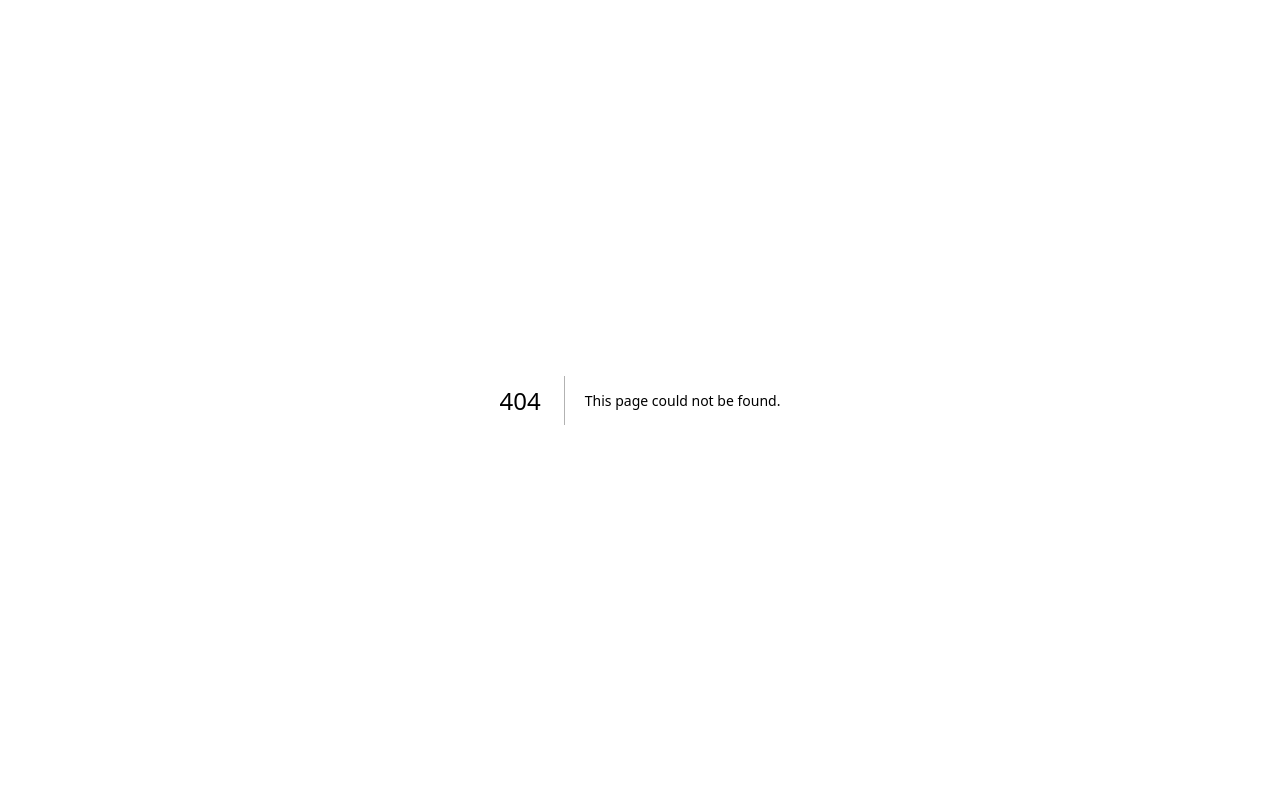
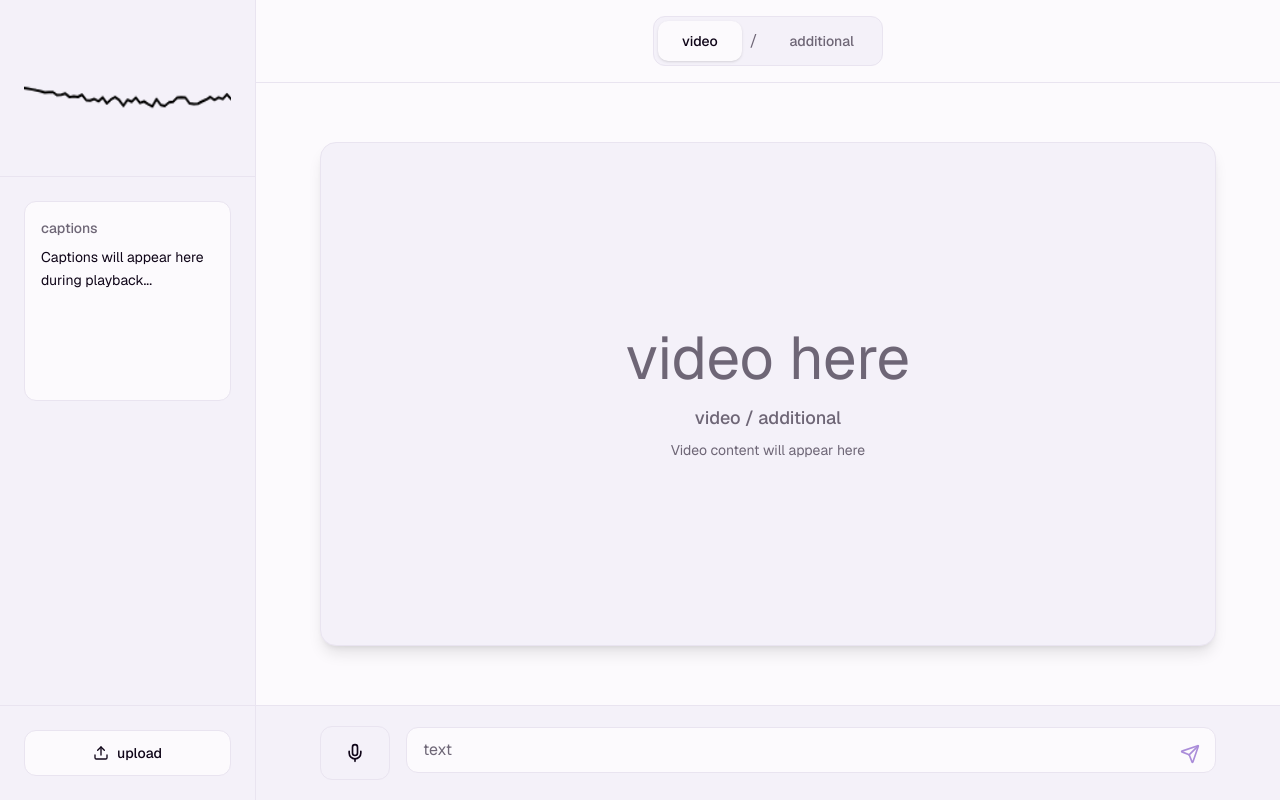
Before and after one commit to promatty/memory-mirror, a Next.js app in the folder frontend/: page /mirror in a window 1280 px wide. Before the commit this address had no page. Built offline with nearby package versions, Linux system fonts and the light colour scheme.

Commit message:
feat: mockup of UI

```diff
--- /dev/null
+++ b/frontend/src/app/mirror/page.tsx
@@ -0,0 +1,11 @@
+"use client"
+
+import { MirrorInterface } from "@/components/mirror/mirror-interface"
+
+export default function MirrorPage() {
+  return (
+    <main className="h-screen overflow-hidden bg-background">
+      <MirrorInterface />
+    </main>
+  )
+}
--- /dev/null
+++ b/frontend/src/components/mirror/audio-waveform.tsx
@@ -0,0 +1,81 @@
+"use client"
+
+import { useEffect, useRef } from "react"
+
+interface AudioWaveformProps {
+  isPlaying: boolean
+}
+
+export function AudioWaveform({ isPlaying }: AudioWaveformProps) {
+  const canvasRef = useRef<HTMLCanvasElement>(null)
+  const animationRef = useRef<number>()
+
+  useEffect(() => {
+    const canvas = canvasRef.current
+    if (!canvas) return
+
+    const ctx = canvas.getContext("2d")
+    if (!ctx) return
+
+    const width = canvas.width
+    const height = canvas.height
+
+    let phase = 0
+
+    const draw = () => {
+      ctx.clearRect(0, 0, width, height)
+
+      ctx.strokeStyle = "rgb(var(--foreground))"
+      ctx.lineWidth = 2
+      ctx.lineCap = "round"
+      ctx.lineJoin = "round"
+
+      ctx.beginPath()
+
+      const segments = 50
+      const segmentWidth = width / segments
+
+      for (let i = 0; i <= segments; i++) {
+        const x = i * segmentWidth
+
+        // Create waveform pattern
+        const amplitude = isPlaying ? 30 : 15
+        const frequency = 0.05
+        const y = height / 2 + Math.sin((i * frequency) + phase) * amplitude * (Math.random() * 0.5 + 0.5)
+
+        if (i === 0) {
+          ctx.moveTo(x, y)
+        } else {
+          ctx.lineTo(x, y)
+        }
+      }
+
+      ctx.stroke()
+
+      if (isPlaying) {
+        phase += 0.1
+      }
+
+      animationRef.current = requestAnimationFrame(draw)
+    }
+
+    draw()
+
+    return () => {
+      if (animationRef.current) {
+        cancelAnimationFrame(animationRef.current)
+      }
+    }
+  }, [isPlaying])
+
+  return (
+    <div className="w-full h-32 flex items-center justify-center">
+      <canvas
+        ref={canvasRef}
+        width={200}
+        height={100}
+        className="w-full h-full"
+      />
+    </div>
+  )
+}
--- /dev/null
+++ b/frontend/src/components/mirror/captions.tsx
@@ -0,0 +1,20 @@
+"use client"
+
+interface CaptionsProps {
+  text: string
+}
+
+export function Captions({ text }: CaptionsProps) {
+  return (
+    <div className="h-full flex items-start justify-start">
+      <div className="w-full p-4 rounded-lg border border-border bg-background min-h-[200px]">
+        <h3 className="text-sm font-medium text-muted-foreground mb-2">
+          captions
+        </h3>
+        <p className="text-sm text-foreground leading-relaxed">
+          {text || "Captions will appear here during playback..."}
+        </p>
+      </div>
+    </div>
+  )
+}
--- /dev/null
+++ b/frontend/src/components/mirror/mirror-interface.tsx
@@ -0,0 +1,140 @@
+"use client"
+
+import { useState, useRef, useEffect } from "react"
+import { Mic, Send } from "lucide-react"
+import { AudioWaveform } from "./audio-waveform"
+import { VideoPlayer } from "./video-player"
+import { Captions } from "./captions"
+import { UploadSection } from "./upload-section"
+
+export function MirrorInterface() {
+  const [inputText, setInputText] = useState("")
+  const [isRecording, setIsRecording] = useState(false)
+  const [isPlaying, setIsPlaying] = useState(false)
+  const [captionText, setCaptionText] = useState("")
+  const [activeTab, setActiveTab] = useState<"video" | "additional">("video")
+  const [currentVideoUrl, setCurrentVideoUrl] = useState<string | null>(null)
+
+  const handleSpeak = () => {
+    setIsRecording(!isRecording)
+    // TODO: Implement speech-to-text functionality
+  }
+
+  const handleSendMessage = () => {
+    if (!inputText.trim()) return
+
+    // TODO: Send message to backend and get response
+    console.log("Sending message:", inputText)
+    setInputText("")
+  }
+
+  const handleKeyPress = (e: React.KeyboardEvent) => {
+    if (e.key === "Enter" && !e.shiftKey) {
+      e.preventDefault()
+      handleSendMessage()
+    }
+  }
+
+  return (
+    <div className="h-screen flex">
+      {/* Left Sidebar */}
+      <div className="w-64 border-r border-border bg-surface flex flex-col">
+        {/* Audio Waveform Visualization */}
+        <div className="p-6 border-b border-border">
+          <AudioWaveform isPlaying={isPlaying} />
+        </div>
+
+        {/* Captions Area */}
+        <div className="flex-1 p-6 border-b border-border overflow-y-auto">
+          <Captions text={captionText} />
+        </div>
+
+        {/* Upload Button */}
+        <div className="p-6">
+          <UploadSection />
+        </div>
+      </div>
+
+      {/* Main Content Area */}
+      <div className="flex-1 flex flex-col">
+        {/* Video/Additional Tab Toggle */}
+        <div className="flex items-center justify-center p-4 border-b border-border">
+          <div className="inline-flex rounded-lg border border-border bg-surface p-1">
+            <button
+              onClick={() => setActiveTab("video")}
+              className={`px-6 py-2 rounded-md text-sm font-medium transition-colors ${
+                activeTab === "video"
+                  ? "bg-background text-foreground shadow-sm"
+                  : "text-muted-foreground hover:text-foreground"
+              }`}
+            >
+              video
+            </button>
+            <span className="text-muted-foreground px-2 py-2">/</span>
+            <button
+              onClick={() => setActiveTab("additional")}
+              className={`px-6 py-2 rounded-md text-sm font-medium transition-colors ${
+                activeTab === "additional"
+                  ? "bg-background text-foreground shadow-sm"
+                  : "text-muted-foreground hover:text-foreground"
+              }`}
+            >
+              additional
+            </button>
+          </div>
+        </div>
+
+        {/* Video Display Area */}
+        <div className="flex-1 p-8 overflow-y-auto">
+          <VideoPlayer
+            videoUrl={currentVideoUrl}
+            isPlaying={isPlaying}
+            onPlayStateChange={setIsPlaying}
+          />
+        </div>
+
+        {/* Input Controls */}
+        <div className="p-5 border-t border-border bg-surface">
+          <div className="max-w-4xl mx-auto flex items-center gap-4">
+            {/* Speak Button */}
+            <button
+              onClick={handleSpeak}
+              className={`px-6 py-4 rounded-lg border transition-all ${
+                isRecording
+                  ? "bg-destructive border-destructive text-destructive-foreground"
+                  : "border-border hover:border-primary hover:text-primary"
+              }`}
+              aria-label="Record voice message"
+            >
+              <Mic className="w-5 h-5" />
+            </button>
+
+            {/* Text Input */}
+            <div className="flex-1 relative">
+              <textarea
+                value={inputText}
+                onChange={(e) => setInputText(e.target.value)}
+                onKeyPress={handleKeyPress}
+                placeholder="text"
+                className="w-full px-4 py-2.5 pr-12 rounded-lg border border-border bg-background text-foreground placeholder:text-muted-foreground resize-none focus:outline-none focus:ring-2 focus:ring-ring focus:border-transparent"
+                rows={1}
+                style={{
+                  minHeight: "44px",
+                  maxHeight: "200px",
+                }}
+              />
+              <button
+                onClick={handleSendMessage}
+                disabled={!inputText.trim()}
+                className="absolute right-2 bottom-2 p-2 rounded-md text-primary hover:bg-accent disabled:opacity-50 disabled:cursor-not-allowed transition-all"
+                aria-label="Send message"
+              >
+                <Send className="w-5 h-5" />
+              </button>
+            </div>
+          </div>
+        </div>
+      </div>
+    </div>
+  )
+}
--- /dev/null
+++ b/frontend/src/components/mirror/upload-section.tsx
@@ -0,0 +1,20 @@
+"use client"
+
+import { Upload } from "lucide-react"
+
+export function UploadSection() {
+  const handleUpload = () => {
+    // TODO: Implement file upload functionality
+    console.log("Upload clicked")
+  }
+
+  return (
+    <button
+      onClick={handleUpload}
+      className="w-full px-4 py-3 rounded-lg border border-border bg-background hover:bg-surface hover:border-primary text-foreground transition-all flex items-center justify-center gap-2 group"
+    >
+      <Upload className="w-4 h-4 group-hover:text-primary transition-colors" />
+      <span className="text-sm font-medium">upload</span>
+    </button>
+  )
+}
--- /dev/null
+++ b/frontend/src/components/mirror/video-player.tsx
@@ -0,0 +1,49 @@
+"use client"
+
+import { useEffect, useRef } from "react"
+
+interface VideoPlayerProps {
+  videoUrl: string | null
+  isPlaying: boolean
+  onPlayStateChange: (isPlaying: boolean) => void
+}
+
+export function VideoPlayer({ videoUrl, isPlaying, onPlayStateChange }: VideoPlayerProps) {
+  const videoRef = useRef<HTMLVideoElement>(null)
+
+  useEffect(() => {
+    if (!videoRef.current) return
+
+    if (isPlaying) {
+      videoRef.current.play().catch(console.error)
+    } else {
+      videoRef.current.pause()
+    }
+  }, [isPlaying])
+
+  return (
+    <div className="w-full h-full flex items-center justify-center">
+      <div className="w-full max-w-4xl aspect-video rounded-2xl border border-border bg-surface overflow-hidden shadow-lg">
+        {videoUrl ? (
+          <video
+            ref={videoRef}
+            src={videoUrl}
+            className="w-full h-full object-cover"
+            onPlay={() => onPlayStateChange(true)}
+            onPause={() => onPlayStateChange(false)}
+            onEnded={() => onPlayStateChange(false)}
+            controls
+          />
+        ) : (
+          <div className="w-full h-full flex items-center justify-center text-muted-foreground">
+            <div className="text-center space-y-2">
+              <div className="text-6xl mb-4">video here</div>
+              <p className="text-lg font-medium">video / additional</p>
+              <p className="text-sm">Video content will appear here</p>
+            </div>
+          </div>
+        )}
+      </div>
+    </div>
+  )
+}
```
Also changed, not shown: frontend/tsconfig.json (+6 -1 lines).
